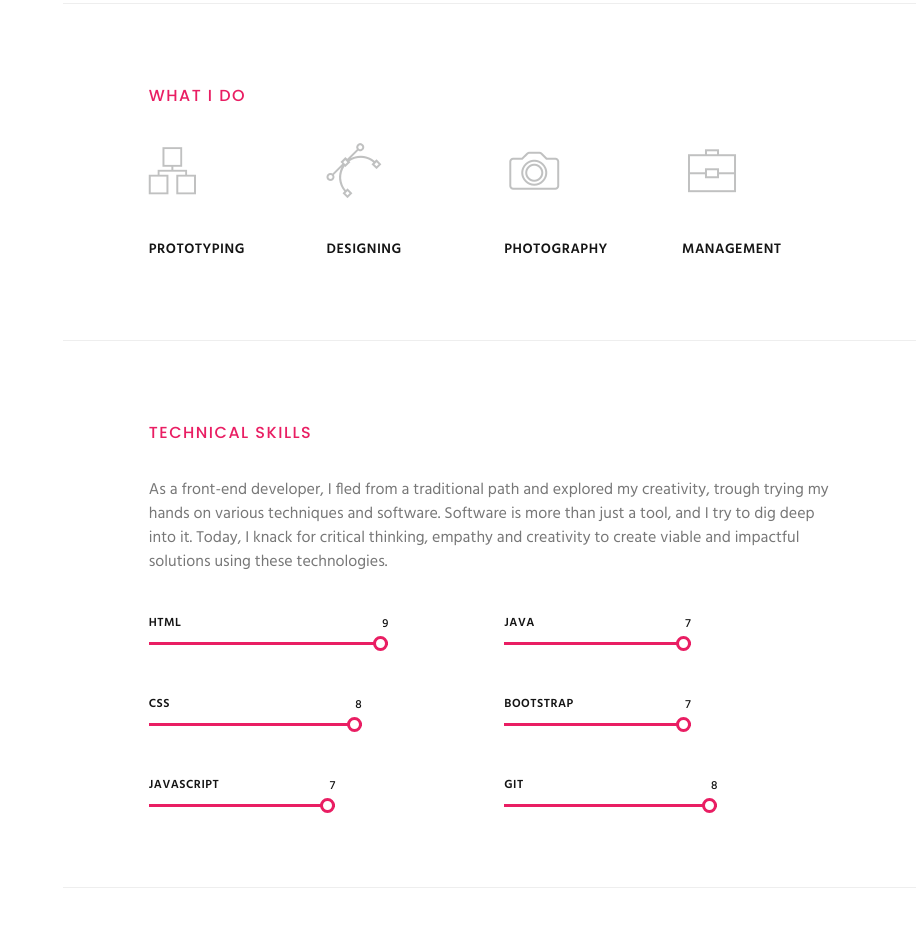
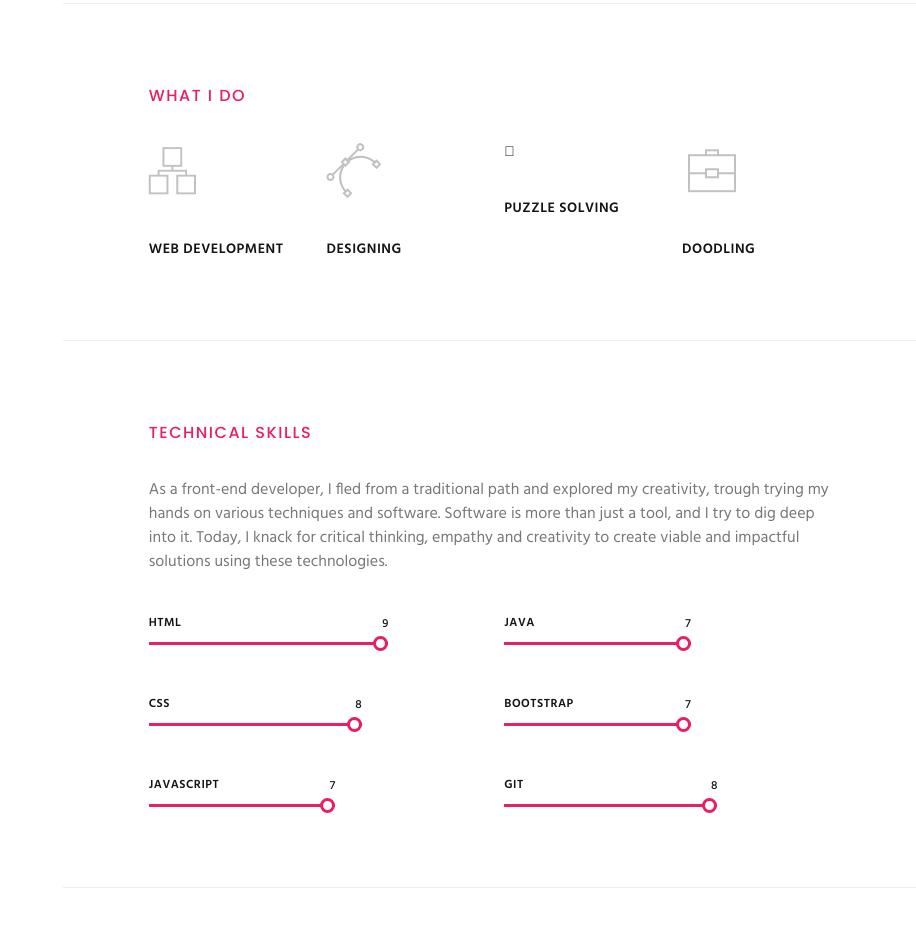
Before and after one commit to apoca1yps3/resume-website, a plain HTML site: page index.html in a window 1280 px wide. Shown: the part 1072-1999 px from the top of the page, without its empty margins (364-1280 px from the left). Drawn offline with Linux system fonts and the light colour scheme.

Commit message:
File added for icon changing of services part

```diff
--- a/index.html
+++ b/index.html
@@ -128,7 +128,7 @@
 								<div class="col-sm-3 col-xs-6 margin-bottom-sm icon-wrap wow fadeInLeft" data-wow-duration=".4s" data-wow-delay="0s">
 									<span class="icon pe-7s-network"></span>
 									<span class="key-fact">
-										PROTOTYPING
+										WEB DEVELOPMENT
 									</span>
 								</div>
 								<div class="col-sm-3 col-xs-6 margin-bottom-sm icon-wrap wow fadeInLeft" data-wow-duration=".4s" data-wow-delay=".1s">
@@ -138,15 +138,15 @@
 									</span>
 								</div>
 								<div class="col-sm-3 col-xs-6 margin-bottom-sm icon-wrap wow fadeInLeft" data-wow-duration=".4s" data-wow-delay=".2s">
-									<span class=" icon pe-7s-camera"></span>
+									<span class="fas fa-code"></span>
 									<span class="key-fact">
-										PHOTOGRAPHY
+										PUZZLE SOLVING
 									</span>
 								</div>
 								<div class="col-sm-3 col-xs-6 margin-bottom-sm icon-wrap wow fadeInLeft" data-wow-duration=".4s" data-wow-delay=".3s">
 									<span class="icon pe-7s-portfolio"></span>
 									<span class="key-fact">
-										MANAGEMENT
+										DOODLING
 									</span>
 								</div>
 							</div>
```
